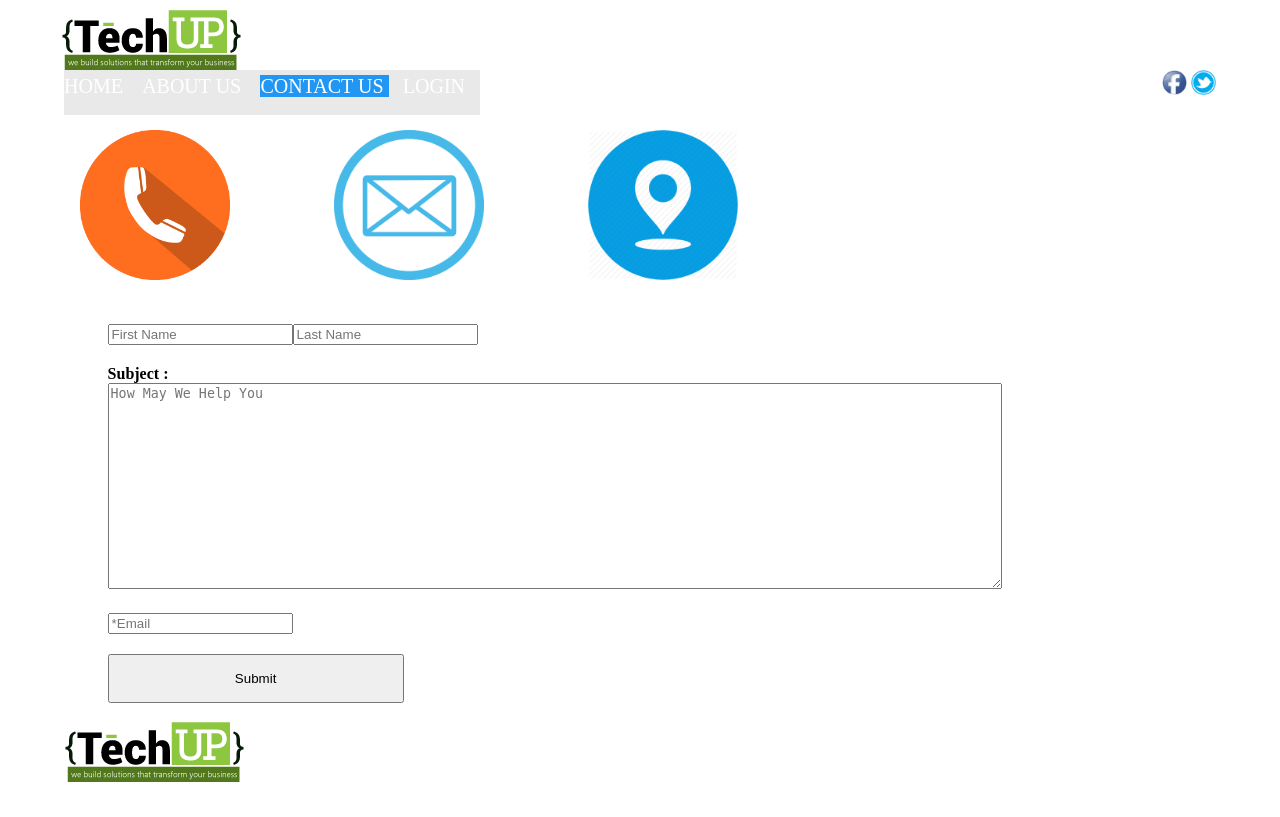
After one commit to austinogiza/project, a PHP site: page /contacttest.php in a window 1280 px wide. The commit adds this page. Run offline with PHP 8.4, Linux system fonts and the light colour scheme.

Commit message:
Add all my files

```diff
--- /dev/null
+++ b/contacttest.php
@@ -0,0 +1,83 @@
+<!DOCTYPE html>
+<html>
+	<head>
+		<link rel="icon" type="image/png" href="image/favicon.png"  sizes="16x16" >
+		<link rel="icon" type="image/png" href="image/favicon.png"  sizes="32x32">
+		<link rel="icon" type="image/x-con" href="image/favicon.ico"  sizes="32x32">
+	<title>Main Project Home</title>
+	<link rel="stylesheet" type="text/css" href="css/style.css" />
+	</head>
+<body>
+	<div id="header">
+		<a href="index.php"><img src="images/logo.png">
+</a>
+	</div>
+
+	<div id="menu">
+		<div id="nav">
+
+<ul><li>
+	<a href="index.php">Home </a>
+
+</li>
+<li><a href="aboutus.php" title="About TechUp" >About Us </a>
+
+
+</li>
+
+<li>
+	<a href="contactus.php" title="Contact Us" class="active"> Contact Us</a>
+
+</li>
+<li>
+	<a href="login.php" title="Login"> Login</a>
+
+</li>
+
+
+</ul>
+
+		</div>
+
+<div id="social" >
+
+<span><a href="facebook.com" target="_blank"><img src="images/facebook.png" /></a></span>
+<span><a href="twitter.com" target="_blank"><img src="images/twitter.png" /></a></span>
+
+		</div>
+
+
+	</div>
+<div id="contactus">
+	<div id="contactinfo">
+<span>
+		<img src="images/phone.png">
+</span>
+	<span>
+
+			<img src="images/email.png">
+	</span>
+
+	<span>
+
+			<img src="images/address.png">
+	</span></div>
+	<div id="form">
+	<form method="post">
+	<div><input type="text" name="FirstName" placeholder="First Name"><input type="text" name="Lastname" placeholder="Last Name">
+
+
+	</div>
+	<div><label><b>Subject :</b><br/>
+<textarea name="How May We Help You" placeholder="How May We Help You" form="usrform" style="height: 200px"></textarea></label>
+
+	</div>
+	<div class="textarea"><label><input type="email" name="email" placeholder="*Email"></label></div>
+<div> <input type="submit" class="contactus"></div>
+</div>
+</form>
+</div>
+<div id="footer"></div>
+</body>
+
+</html>
--- a/viewstaff.php
+++ b/viewstaff.php
@@ -116,7 +116,8 @@ border-collapse: collapse;
 	<tbody>
 		<?php
 
-		for ($a=0; $a < count($staff_name); $a++) {
+		for ($a=0; $a < count($staff_name); $a++)
+		{
 
 ?>		<tr>
 			<td><?php echo $a+1; ?></td>
```
Also changed, not shown: processes/fetch_city.php (+17 -10 lines), testing.php (+19 -8 lines).
